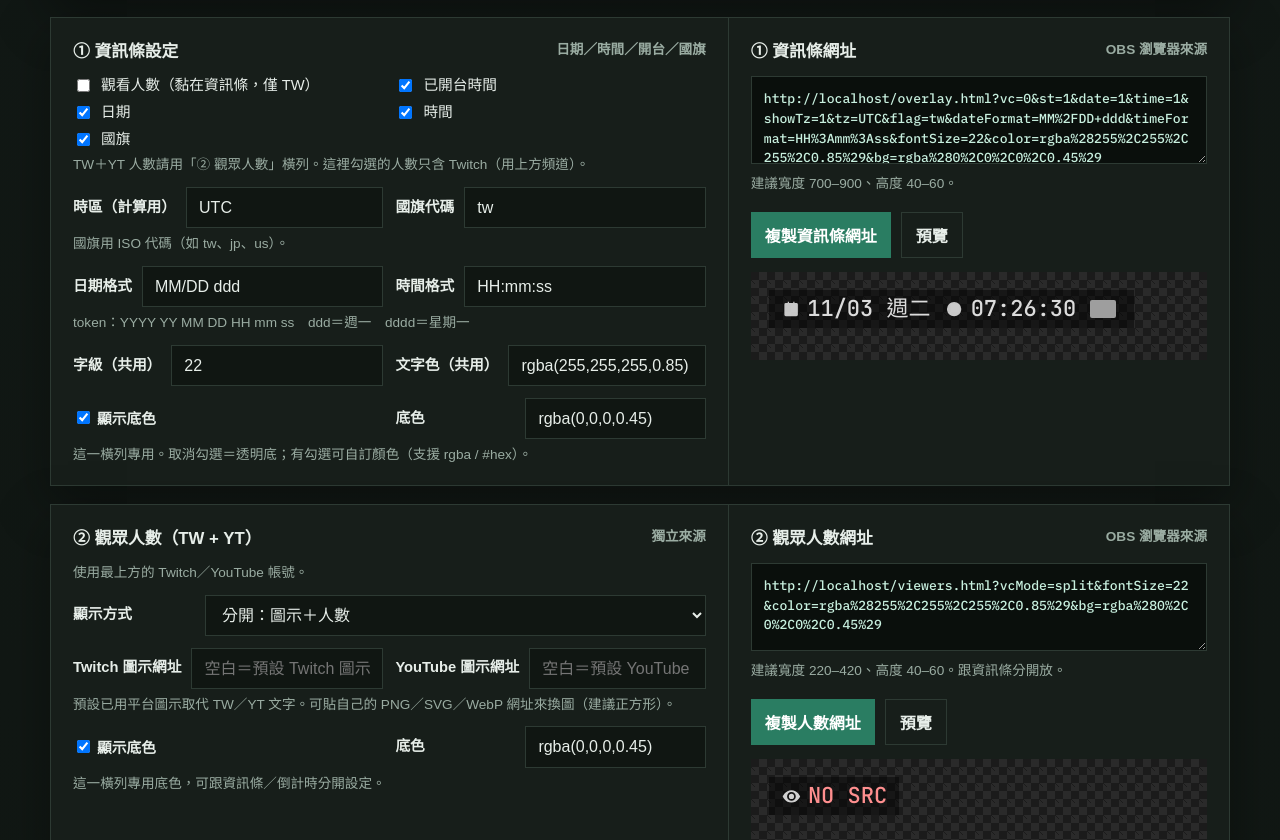
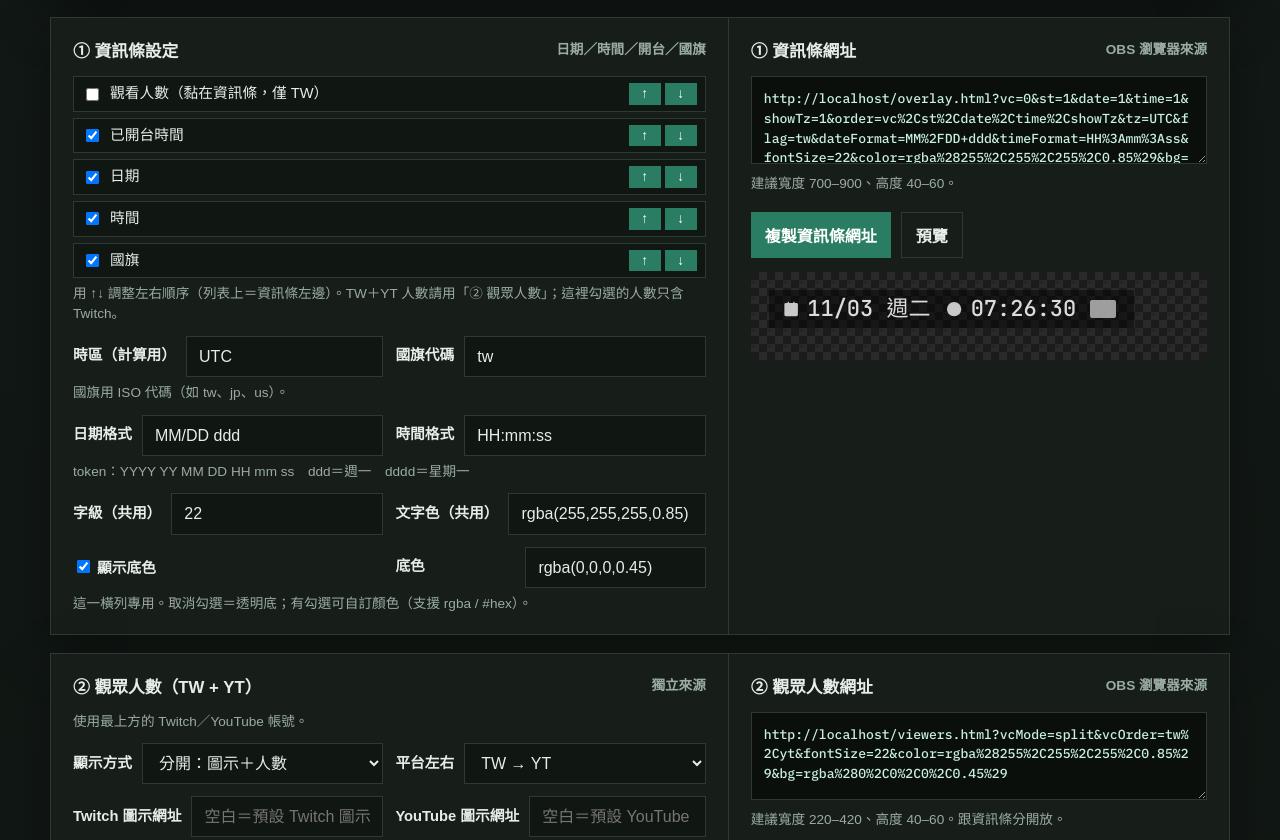
Before and after one commit to cccsdxtw/my_OBS_tools, a plain HTML site: page index.html in a window 1280 px wide. Shown: the part 705-1545 px from the top of the page. Drawn offline with Linux system fonts and the light colour scheme; a web font is replaced by a local one.

Commit message:
Allow left-to-right reorder for info bar and viewers
① modules use ↑↓ to set overlay order (order= URL param).
② viewers can swap TW/YT with vcOrder.

Co-authored-by: 董浩 <hi0729@hotmail.com>

```diff
--- a/index.html
+++ b/index.html
@@ -265,18 +265,40 @@
       }
 
       .checks {
-        display: grid;
-        grid-template-columns: 1fr 1fr;
-        gap: 8px 12px;
+        display: flex;
+        flex-direction: column;
+        gap: 6px;
         margin-top: 8px;
       }
 
-      .checks label {
+      .checks .mod-row {
+        display: grid;
+        grid-template-columns: 1fr auto;
+        align-items: center;
+        gap: 8px;
+        padding: 6px 8px;
+        border: 1px solid var(--line);
+        background: var(--input-bg);
+      }
+
+      .checks .mod-row label {
         display: flex;
         align-items: center;
         gap: 8px;
         margin: 0;
         font-weight: 500;
+      }
+
+      .checks .mod-move {
+        display: flex;
+        gap: 4px;
+      }
+
+      .checks .mod-move button {
+        min-width: 2rem;
+        padding: 4px 8px;
+        font-size: 0.85rem;
+        line-height: 1;
       }
 
       .hint {
@@ -497,13 +519,45 @@
             </div>
 
             <div class="checks" id="modules">
+              <div class="mod-row" data-key="vc">
                 <label><input type="checkbox" data-key="vc" /> 觀看人數（黏在資訊條，僅 TW）</label>
+                <div class="mod-move">
+                  <button type="button" data-dir="up" title="往左（往前）" aria-label="往前">↑</button>
+                  <button type="button" data-dir="down" title="往右（往後）" aria-label="往後">↓</button>
+                </div>
+              </div>
+              <div class="mod-row" data-key="st">
                 <label><input type="checkbox" data-key="st" checked /> 已開台時間</label>
+                <div class="mod-move">
+                  <button type="button" data-dir="up" title="往左（往前）" aria-label="往前">↑</button>
+                  <button type="button" data-dir="down" title="往右（往後）" aria-label="往後">↓</button>
+                </div>
+              </div>
+              <div class="mod-row" data-key="date">
                 <label><input type="checkbox" data-key="date" checked /> 日期</label>
+                <div class="mod-move">
+                  <button type="button" data-dir="up" title="往左（往前）" aria-label="往前">↑</button>
+                  <button type="button" data-dir="down" title="往右（往後）" aria-label="往後">↓</button>
+                </div>
+              </div>
+              <div class="mod-row" data-key="time">
                 <label><input type="checkbox" data-key="time" checked /> 時間</label>
+                <div class="mod-move">
+                  <button type="button" data-dir="up" title="往左（往前）" aria-label="往前">↑</button>
+                  <button type="button" data-dir="down" title="往右（往後）" aria-label="往後">↓</button>
+                </div>
+              </div>
+              <div class="mod-row" data-key="showTz">
                 <label><input type="checkbox" data-key="showTz" checked /> 國旗</label>
+                <div class="mod-move">
+                  <button type="button" data-dir="up" title="往左（往前）" aria-label="往前">↑</button>
+                  <button type="button" data-dir="down" title="往右（往後）" aria-label="往後">↓</button>
                 </div>
-            <p class="hint">TW＋YT 人數請用「② 觀眾人數」橫列。這裡勾選的人數只含 Twitch（用上方頻道）。</p>
+              </div>
+            </div>
+            <p class="hint">
+              用 ↑↓ 調整左右順序（列表上＝資訊條左邊）。TW＋YT 人數請用「② 觀眾人數」；這裡勾選的人數只含 Twitch。
+            </p>
 
             <div class="row">
               <div>
@@ -579,12 +633,21 @@
             </div>
             <p class="hint">使用最上方的 Twitch／YouTube 帳號。</p>
 
-            <div class="field">
+            <div class="row">
+              <div>
                 <label for="vcMode">顯示方式</label>
                 <select id="vcMode">
                   <option value="split" selected>分開：圖示＋人數</option>
                   <option value="total">加總</option>
                 </select>
+              </div>
+              <div>
+                <label for="vcOrder">平台左右</label>
+                <select id="vcOrder">
+                  <option value="tw,yt" selected>TW → YT</option>
+                  <option value="yt,tw">YT → TW</option>
+                </select>
+              </div>
             </div>
 
             <div class="row">
@@ -821,6 +884,7 @@
         const fields = {
           channel: $("channel"),
           vcMode: $("vcMode"),
+          vcOrder: $("vcOrder"),
           ytChannel: $("ytChannel"),
           ytVideo: $("ytVideo"),
           ytKey: $("ytKey"),
@@ -853,6 +917,40 @@
           chatBg: $("chatBg"),
           chatCss: $("chatCss"),
         };
+
+        const modulesEl = $("modules");
+        function getModuleOrder() {
+          return Array.from(modulesEl.querySelectorAll(".mod-row")).map((row) => row.dataset.key);
+        }
+        function applyModuleOrder(order) {
+          const map = Object.fromEntries(
+            Array.from(modulesEl.querySelectorAll(".mod-row")).map((row) => [row.dataset.key, row])
+          );
+          const seen = new Set();
+          order.forEach((key) => {
+            if (map[key] && !seen.has(key)) {
+              modulesEl.appendChild(map[key]);
+              seen.add(key);
+            }
+          });
+          Object.keys(map).forEach((key) => {
+            if (!seen.has(key)) modulesEl.appendChild(map[key]);
+          });
+        }
+        modulesEl.addEventListener("click", (ev) => {
+          const btn = ev.target.closest("button[data-dir]");
+          if (!btn) return;
+          const row = btn.closest(".mod-row");
+          if (!row) return;
+          if (btn.dataset.dir === "up") {
+            const prev = row.previousElementSibling;
+            if (prev) modulesEl.insertBefore(row, prev);
+          } else {
+            const next = row.nextElementSibling;
+            if (next) modulesEl.insertBefore(next, row);
+          }
+          buildUrls();
+        });
 
         try {
           const guessed = Intl.DateTimeFormat().resolvedOptions().timeZone;
@@ -895,6 +993,9 @@
                 el.checked = !!data.modules[el.dataset.key];
               }
             });
+            if (Array.isArray(data.moduleOrder) && data.moduleOrder.length) {
+              applyModuleOrder(data.moduleOrder);
+            }
           } catch (_) {}
         }
 
@@ -931,6 +1032,8 @@
             mods[el.dataset.key] = el.checked;
             p.set(el.dataset.key, el.checked ? "1" : "0");
           });
+          const moduleOrder = getModuleOrder();
+          if (moduleOrder.length) p.set("order", moduleOrder.join(","));
 
           if (fields.tz.value.trim()) p.set("tz", fields.tz.value.trim());
           if (mods.showTz && fields.flagCode.value.trim()) {
@@ -939,7 +1042,7 @@
           if (fields.dateFormat.value.trim()) p.set("dateFormat", fields.dateFormat.value.trim());
           if (fields.timeFormat.value.trim()) p.set("timeFormat", fields.timeFormat.value.trim());
           styleParams(p, fields.overlayShowBg, fields.overlayBg);
-          return { href: url.toString(), mods };
+          return { href: url.toString(), mods, moduleOrder };
         }
 
         function buildCountdownUrl() {
@@ -973,6 +1076,7 @@
           if (ytVideo) p.set("ytVideo", ytVideo);
           if (ytKey) p.set("ytKey", ytKey);
           if (fields.vcMode.value) p.set("vcMode", fields.vcMode.value);
+          if (fields.vcOrder.value) p.set("vcOrder", fields.vcOrder.value);
           if (fields.twIcon.value.trim()) p.set("twIcon", fields.twIcon.value.trim());
           if (fields.ytIcon.value.trim()) p.set("ytIcon", fields.ytIcon.value.trim());
           styleParams(p, fields.viewersShowBg, fields.viewersBg);
@@ -1007,7 +1111,7 @@
         }
 
         function buildUrls() {
-          const { href, mods } = buildOverlayUrl();
+          const { href, mods, moduleOrder } = buildOverlayUrl();
           const cdHref = buildCountdownUrl();
           const vcHref = buildViewersUrl();
           const chatHref = buildChatUrl();
@@ -1038,6 +1142,7 @@
                 ])
               ),
               modules: mods,
+              moduleOrder,
             })
           );
           return { href, cdHref, vcHref, chatHref };
--- a/overlay.html
+++ b/overlay.html
@@ -263,6 +263,29 @@
         els.timeMod.hidden = !showTime;
         els.tzMod.hidden = !showTz;
 
+        // order=vc,st,date,time,showTz → 資訊條由左到右
+        const MOD_IDS = {
+          vc: "mod-viewers",
+          st: "mod-uptime",
+          date: "mod-date",
+          time: "mod-time",
+          showTz: "mod-tz",
+        };
+        const DEFAULT_ORDER = ["vc", "st", "date", "time", "showTz"];
+        const orderRaw = (params.get("order") || "").split(",").map((s) => s.trim()).filter(Boolean);
+        const order = [];
+        orderRaw.forEach((k) => {
+          if (MOD_IDS[k] && !order.includes(k)) order.push(k);
+        });
+        DEFAULT_ORDER.forEach((k) => {
+          if (!order.includes(k)) order.push(k);
+        });
+        const bar = document.getElementById("bar");
+        order.forEach((k) => {
+          const el = document.getElementById(MOD_IDS[k]);
+          if (el) bar.appendChild(el);
+        });
+
         const flagEl = document.getElementById("flag");
         const flagCode =
           (flagCodeParam || TZ_TO_FLAG[tz] || "").replace(/[^a-z]/g, "").slice(0, 2);
--- a/viewers.html
+++ b/viewers.html
@@ -219,6 +219,22 @@
         } else {
           els.modTw.hidden = !wantTw;
           els.modYt.hidden = !wantYt;
+          // vcOrder=tw,yt | yt,tw
+          const bar = document.getElementById("bar");
+          const order = (params.get("vcOrder") || "tw,yt")
+            .split(",")
+            .map((s) => s.trim().toLowerCase())
+            .filter((s) => s === "tw" || s === "yt");
+          const uniq = [];
+          order.forEach((k) => {
+            if (!uniq.includes(k)) uniq.push(k);
+          });
+          if (!uniq.includes("tw")) uniq.push("tw");
+          if (!uniq.includes("yt")) uniq.push("yt");
+          uniq.forEach((k) => {
+            const el = k === "tw" ? els.modTw : els.modYt;
+            if (el) bar.appendChild(el);
+          });
         }
 
         if (!wantTw && !wantYt) {
```
Also changed, not shown: 1 other file. Lines whose indentation alone changed are shown as unchanged.
